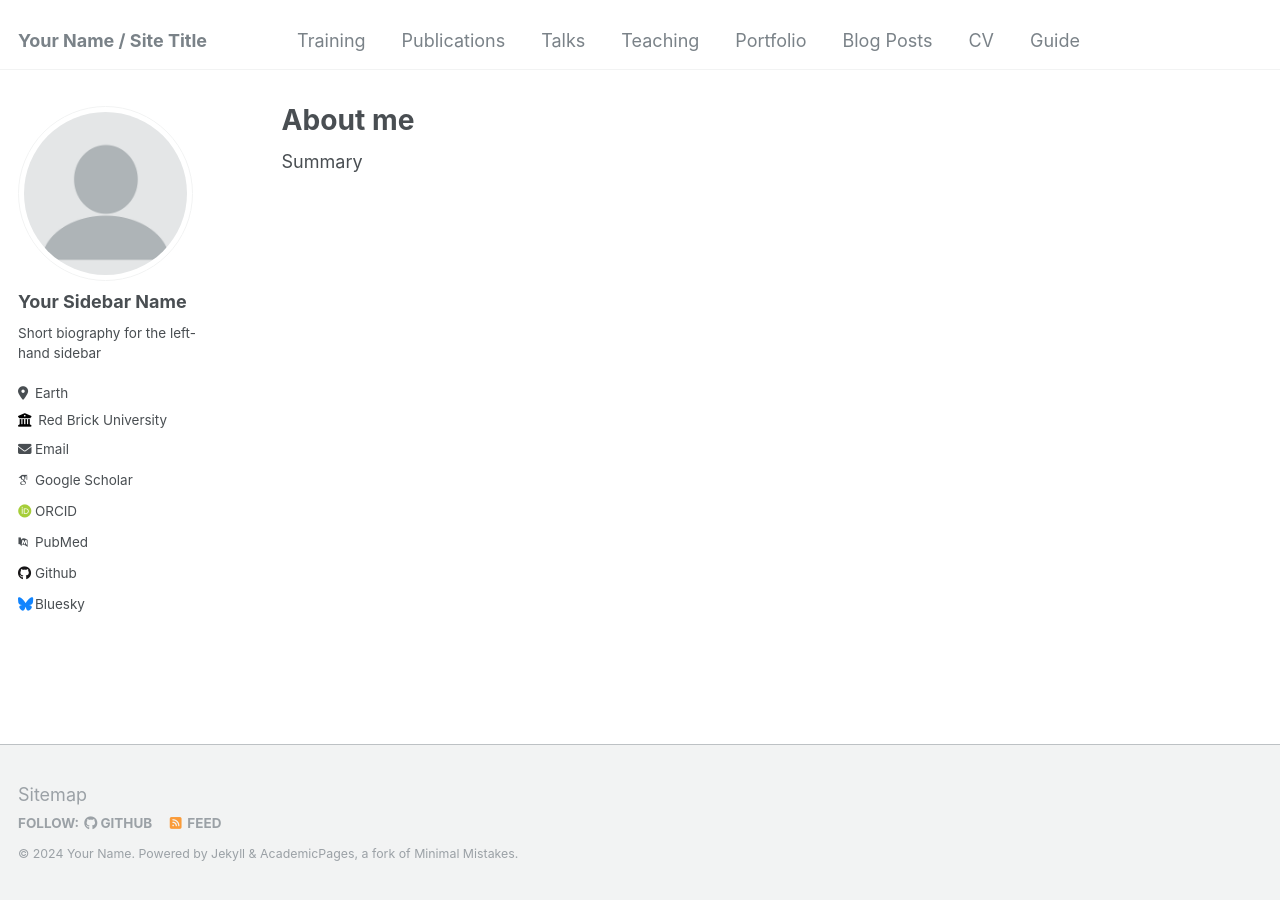
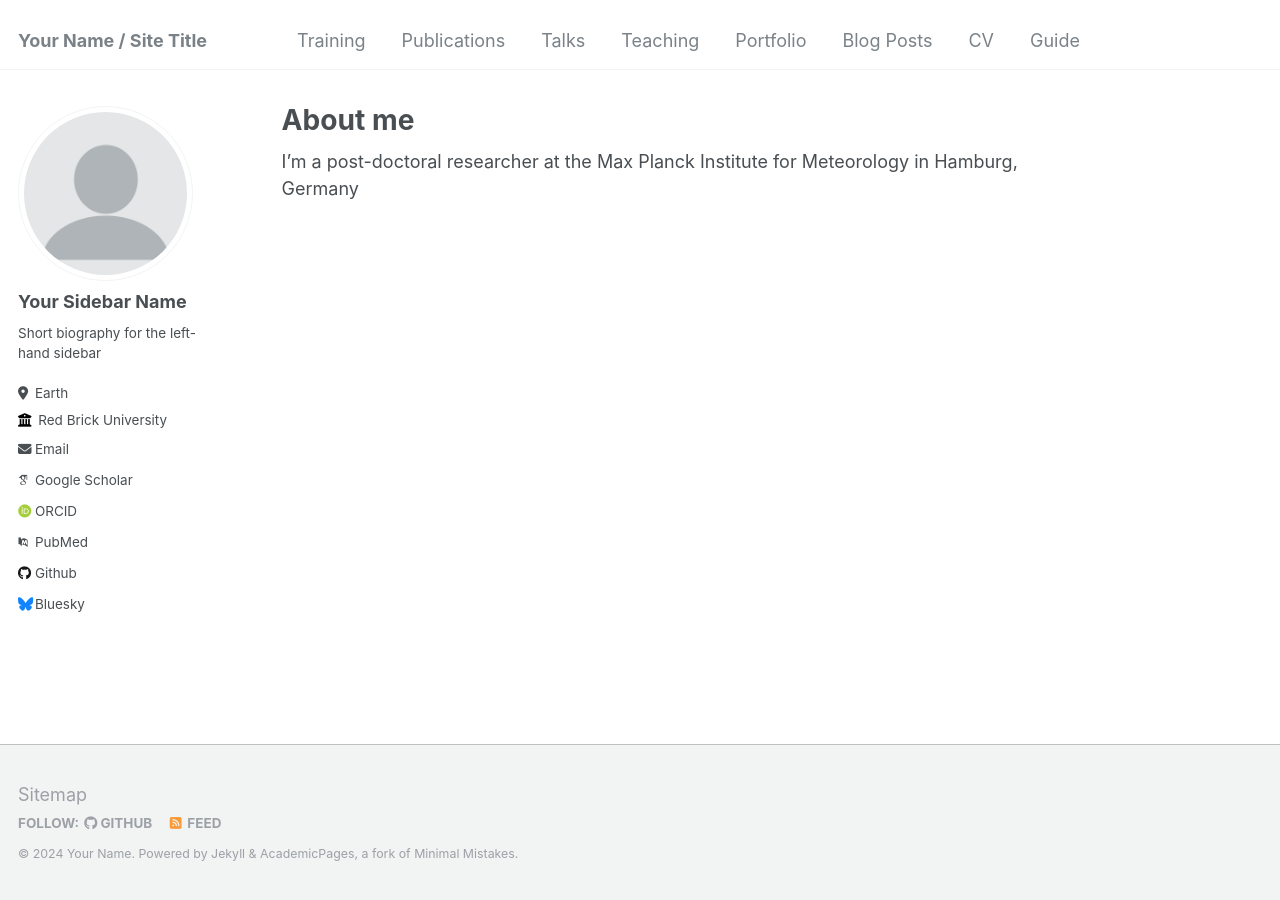
Before and after one commit to john-ssebandeke/john-ssebandeke.github.io, a Jekyll site: the page built from _pages/about.md, in a window 1280 px wide. Built offline with Jekyll 4.4.1, drawn with Linux system fonts in a browser that asks for light colours; some web fonts are replaced.

Commit message:
Update about.md

```diff
--- a/_pages/about.md
+++ b/_pages/about.md
@@ -7,4 +7,4 @@ redirect_from:
   - /about.html
 ---
 
-Summary
+I'm a post-doctoral researcher at the Max Planck Institute for Meteorology in Hamburg, Germany
```
